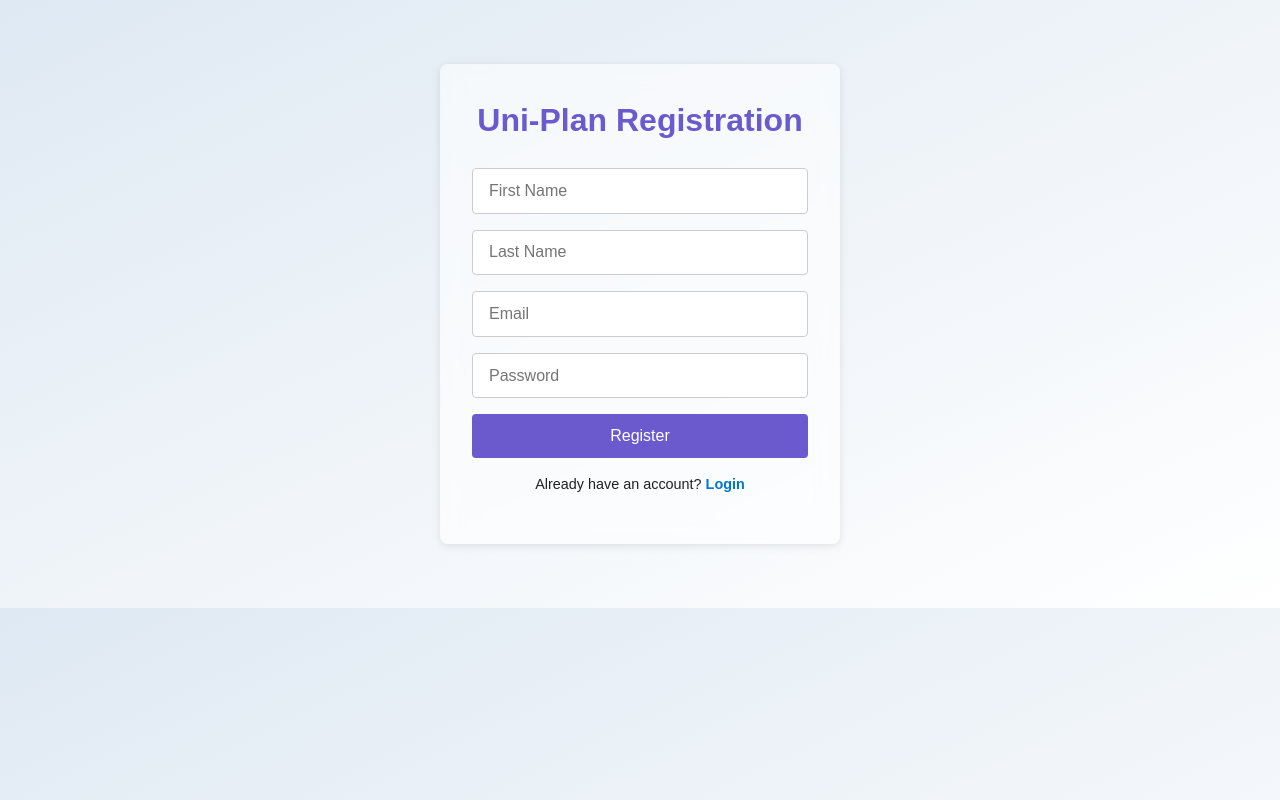
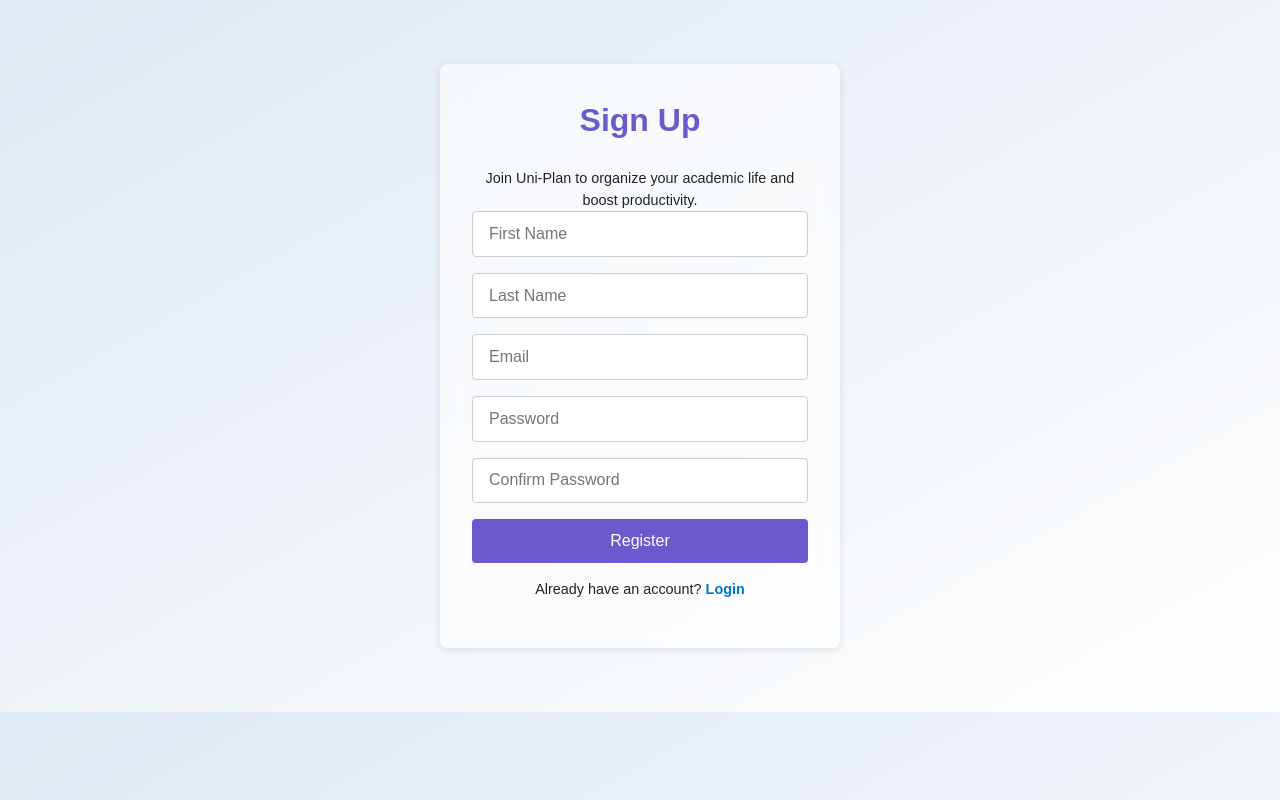
Before and after one commit to aidanj543/uniplan, a plain HTML site: page auth/register.html in a window 1280 px wide. Drawn offline with Linux system fonts and the light colour scheme.

Commit message:
Added Confirm Password functionality

```diff
--- a/assets/js/modules/auth.js
+++ b/assets/js/modules/auth.js
@@ -7,6 +7,11 @@ if (registerForm){
         const lastName = document.getElementById("lastName").value;
         const email = document.getElementById("email").value;
         const password = document.getElementById("password").value;
+
+        if (password !== document.getElementById("confirmPassword").value){
+            alert("Passwords do not match!");
+            return;
+        }
 
         const user = {firstName, lastName, email, password};
 
--- a/auth/register.html
+++ b/auth/register.html
@@ -7,12 +7,14 @@
 
     <body>
         <div class = "register-container">
-            <h1>Uni-Plan Registration</h1>
+            <h1>Sign Up</h1>
+            <p>Join Uni-Plan to organize your academic life and boost productivity.</p> <!-- This needs to be styled and make it look clean-->
             <form id = "registerForm">
                 <input type = "text" id = "firstName" name = "firstName" placeholder = "First Name" required>
                 <input type = "text" id = "lastName" name = "lastName" placeholder = "Last Name" required>
                 <input type = "email" id = "email" name = "email" placeholder = "Email" required>
                 <input type = "password" id = "password" name = "password" placeholder = "Password" required>
+                <input type = "password" id = "confirmPassword" name = "confirmPassword" placeholder = "Confirm Password" required>
                 <button type = "submit">Register</button>
             </form>
             <p>Already have an account? <a href = "login.html">Login</a></p>
```
